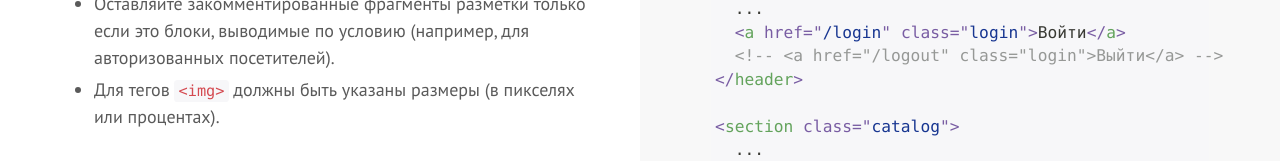
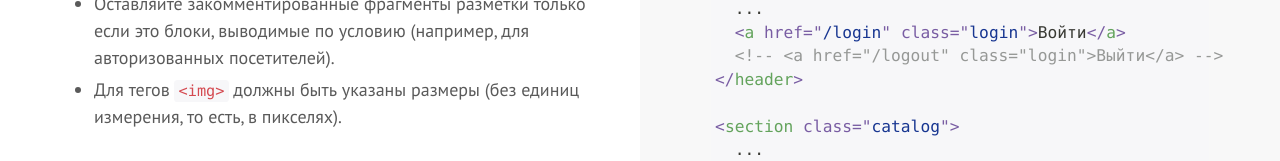
Before and after one commit to epixx/code-guide, a website: page index.html in a window 1280 px wide. Shown: the part 2954-3115 px from the top of the page. Drawn offline with Linux system fonts and the light colour scheme; a web font is replaced by a local one.

Commit message:
Update index.html

```diff
--- a/index.html
+++ b/index.html
@@ -189,7 +189,7 @@
       <li>Документ должен проходить <a href="http://validator.w3.org/nu/">проверку на валидность</a>.</li>
       <li>Разделяйте крупные фрагменты разметки пустыми строками,</li>
       <li>Оставляйте закомментированные фрагменты разметки только если это блоки, выводимые по условию (например, для авторизованных посетителей).</li>
-      <li>Для тегов <code>&lt;img&gt;</code> должны быть указаны размеры (в пикселях или процентах).</li>
+      <li>Для тегов <code>&lt;img&gt;</code> должны быть указаны размеры (без единиц измерения, то есть, в пикселях).</li>
     </ul>
   </div>
   <div class="col">
```
